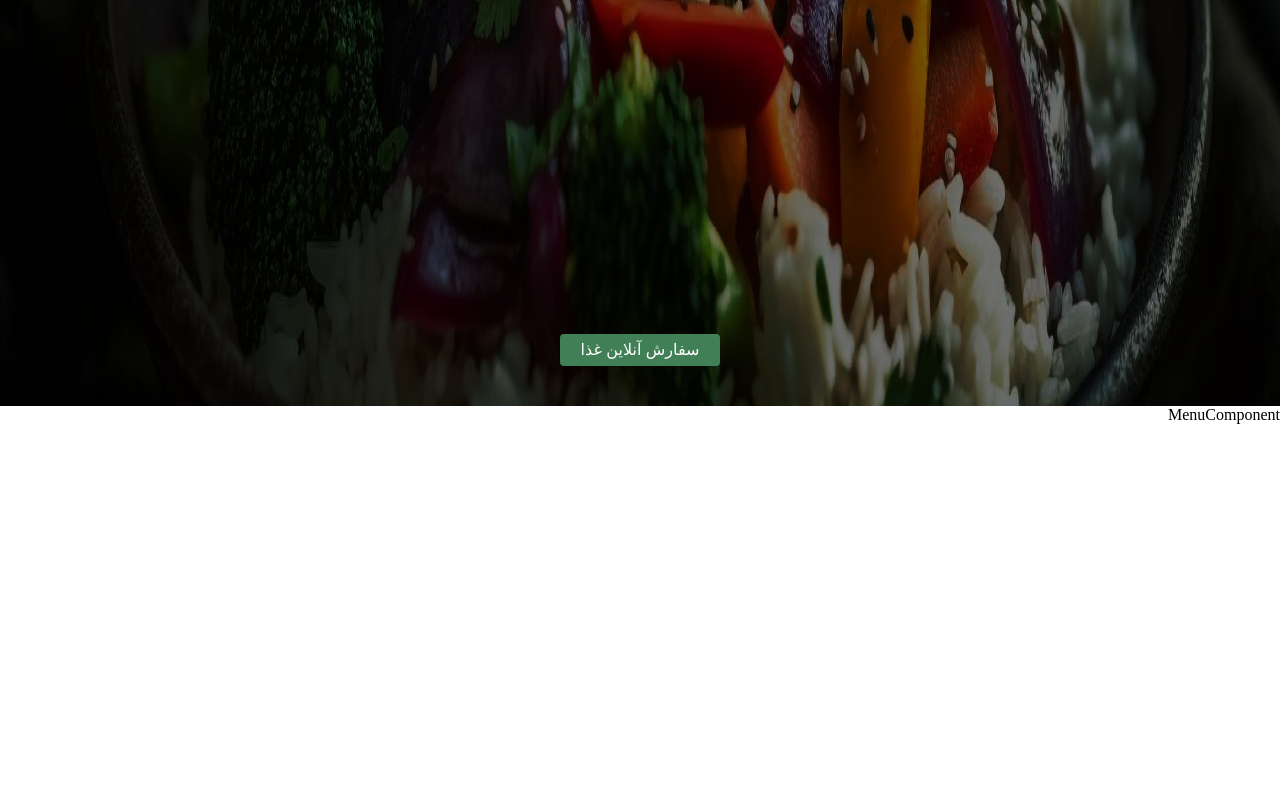
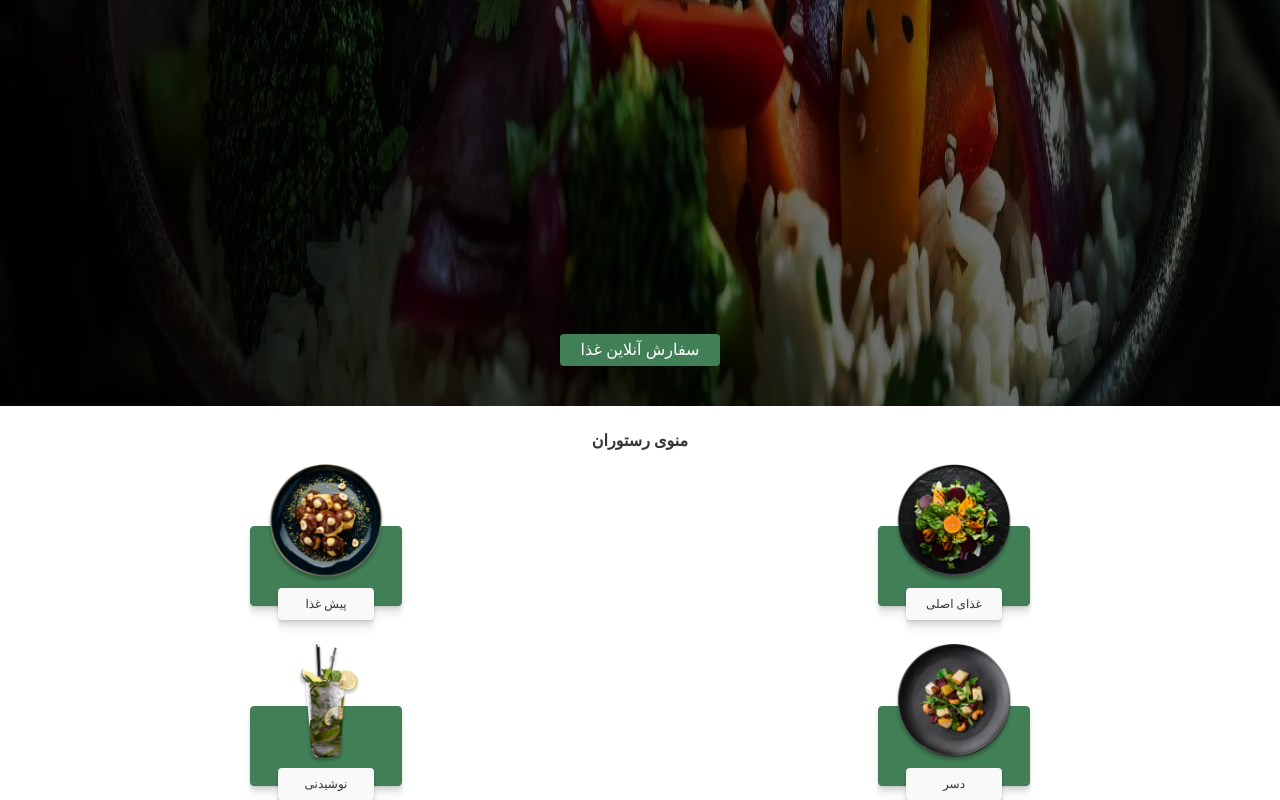
Before and after one commit to hamed-bostan/Tarkhineh-store, a React (Create React App) app: page / in a window 1280 px wide. Shown: the part 622-1422 px from the top of the page. Before the commit the page ends 1046 px from the top, so only its background shows below. Built offline with nearby package versions, Linux system fonts and the light colour scheme.

Commit message:
working on font-size of menu component button

```diff
--- a/src/components/home/menuComponent/MenuComponent.js
+++ b/src/components/home/menuComponent/MenuComponent.js
@@ -1,8 +1,26 @@
 import React from "react";
 import "./MenuComponent.scss";
+import { menuInformation } from "../../../data";
 
 const MenuComponent = () => {
-  return <div>MenuComponent</div>;
+  return (
+    <>
+      <p className="menu_component_title">منوی رستوران</p>
+      <div className="menu_component_wrapper">
+        {menuInformation.map((item) => {
+          return (
+            <div className="menu_component_item_container">
+              <div className="menu_component_image_container">
+                <img src={item.image} alt="" className="menu_component_image" />
+                <div className="menu_component_background"></div>
+                <span className="menu_component_text">{item.text}</span>
+              </div>
+            </div>
+          );
+        })}
+      </div>
+    </>
+  );
 };
 
 export default MenuComponent;
--- a/src/components/home/menuComponent/MenuComponent.scss
+++ b/src/components/home/menuComponent/MenuComponent.scss
@@ -0,0 +1,71 @@
+@import "../../sassContainer//mixins";
+@import "../../sassContainer/variables";
+
+.menu_component_title {
+  margin-top: 1.5rem;
+  text-align: center;
+  @include fontTitleMobile;
+}
+
+.menu_component_wrapper {
+  padding: 0 1.25rem;
+  display: grid;
+  grid-template-columns: repeat(2, 1fr);
+  gap: 3.5rem 1rem;
+  margin-top: 0.75rem;
+}
+
+.menu_component_item_container {
+  display: flex;
+  justify-content: center;
+
+  .menu_component_image_container {
+    position: relative;
+  }
+}
+
+.menu_component_image {
+  width: 7.5rem;
+  height: 7.5rem;
+}
+
+.menu_component_background {
+  position: absolute;
+  top: 50%;
+  left: 50%;
+  transform: translateX(-50%);
+  //
+  width: 9.5rem;
+  height: 5rem;
+  border-radius: 4px;
+  z-index: -1;
+  background-color: $primaryColor;
+  border: 1px solid $primaryColor;
+  box-shadow: 0px 0px 0px 0px rgba(0, 0, 0, 0.1),
+    0px 1px 2px 0px rgba(0, 0, 0, 0.1), 0px 4px 4px 0px rgba(0, 0, 0, 0.09),
+    0px 9px 5px 0px rgba(0, 0, 0, 0.05), 0px 16px 6px 0px rgba(0, 0, 0, 0.01),
+    0px 25px 7px 0px rgba(0, 0, 0, 0);
+}
+
+.menu_component_text {
+  position: absolute;
+  bottom: 0;
+  left: 50%;
+  transform: translate(-50%, 100%);
+  width: 6rem;
+  height: 2rem;
+  border-radius: 4px;
+  background: #f9f9f9;
+  box-shadow: 0px 0px 0px 0px rgba(0, 0, 0, 0.1),
+    0px 1px 2px 0px rgba(0, 0, 0, 0.1), 0px 4px 4px 0px rgba(0, 0, 0, 0.09),
+    0px 9px 5px 0px rgba(0, 0, 0, 0.05), 0px 16px 6px 0px rgba(0, 0, 0, 0.01),
+    0px 25px 7px 0px rgba(0, 0, 0, 0);
+  // Fonts
+  color: $blackColor;
+  font-size: 0.75rem;
+  font-weight: 500;
+  line-height: 180%;
+  display: flex;
+  justify-content: center;
+  align-items: center;
+}
```
